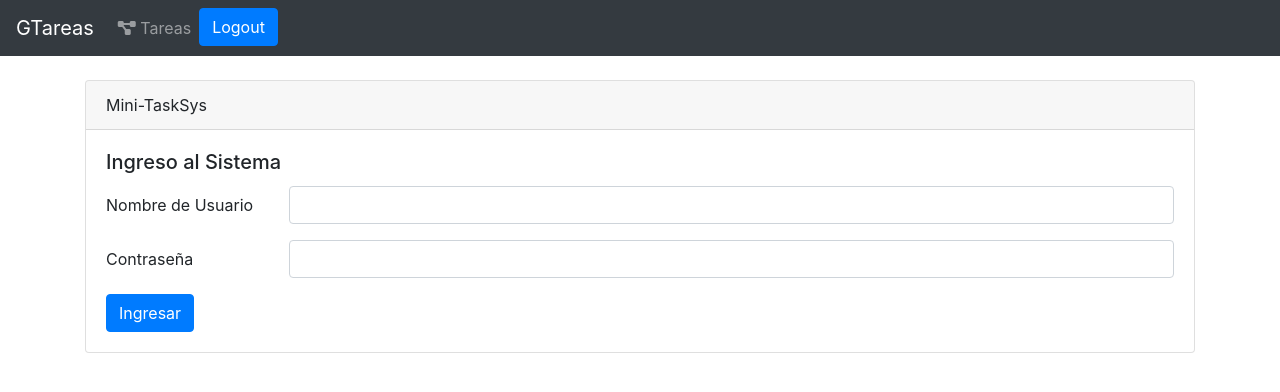
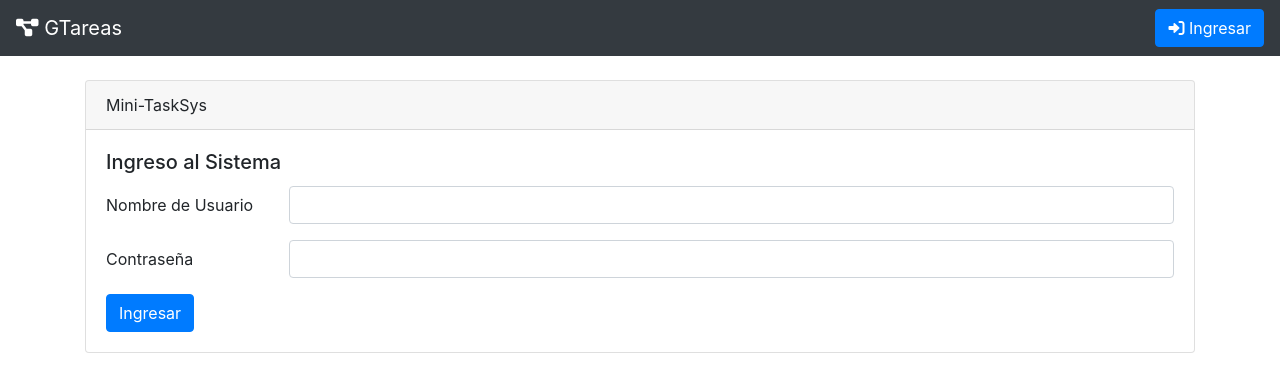
Before and after one commit to jorferr89/minitasksys, a Django app: page / in a window 1280 px wide. Shown: the top 392 px of the page. Run offline with Django 4.2, Linux system fonts and the light colour scheme; some libraries are stand-ins or nearby versions.

Commit message:
control usuario autenticado

```diff
--- a/templates/base/base.html
+++ b/templates/base/base.html
@@ -15,21 +15,25 @@
 
 <body>
     <nav class="navbar navbar-expand-lg navbar-dark bg-dark">
-        <a class="navbar-brand" href="#">GTareas</a>
+        <a class="navbar-brand" href="#"><i class="fa-solid fa-diagram-project"></i> GTareas</a>
         <button class="navbar-toggler" type="button" data-toggle="collapse" data-target="#navbarNav"
             aria-controls="navbarNav" aria-expanded="false" aria-label="Toggle navigation">
             <span class="navbar-toggler-icon"></span>
         </button>
         <div class="collapse navbar-collapse" id="navbarNav">
-            <ul class="navbar-nav">
+            {% if user.is_authenticated %}
+            <ul class="navbar-nav ml-auto">
                 <li class="nav-item">
-                    <a class="nav-link" href="#"><i class="fa-solid fa-diagram-project"></i> Tareas</a>
-                </li>
-
-                <li class="nav-item">
-                      <a href="{% url 'logout' %}" class="btn btn-primary">Logout</a>
+                      <a href="{% url 'logout' %}" class="btn btn-danger"><i class="fa-solid fa-power-off"></i> Salir</a>
                 </li>
             </ul>
+            {% else %}
+            <ul class="navbar-nav ml-auto">
+                <li class="nav-item">
+                      <a href="{% url 'login' %}" class="btn btn-primary"><i class="fa-solid fa-right-to-bracket"></i> Ingresar</a>
+                </li>
+            </ul>
+            {% endif %}
         </div>
     </nav>
     <div class="container py-4">
```
